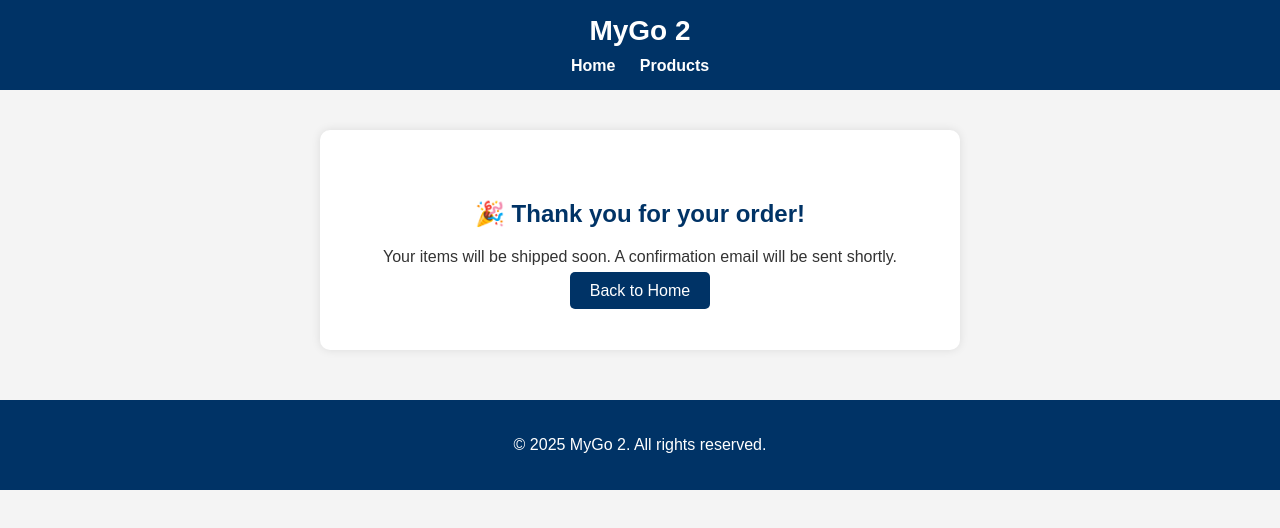
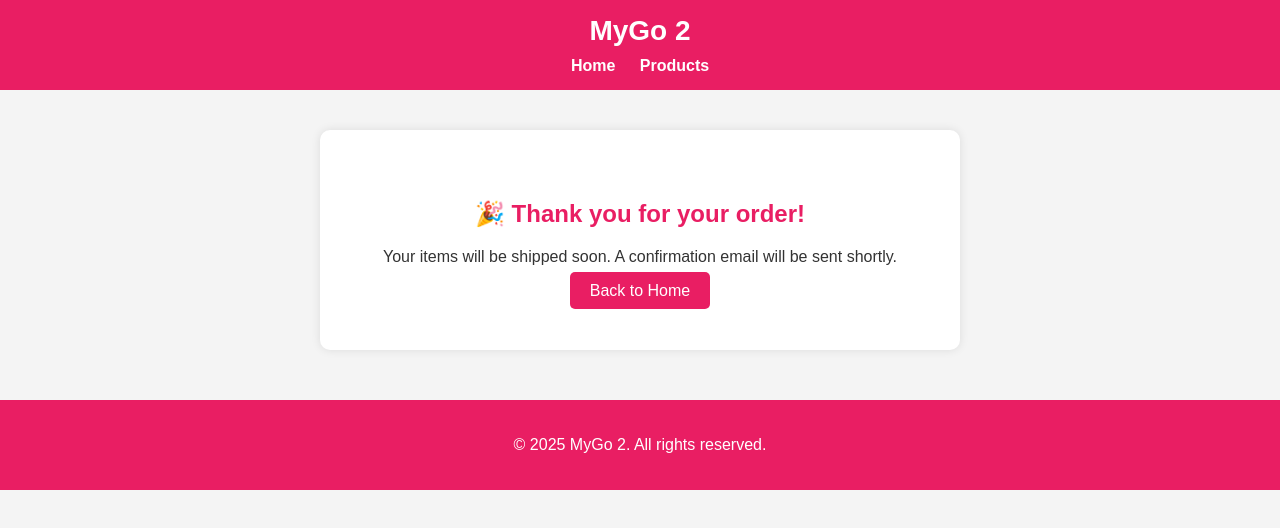
Before and after one commit to egartei5/MyGo2-Store, a plain HTML site: page confirmation.html in a window 1280 px wide. Drawn offline with Linux system fonts and the light colour scheme; files that its build step writes are made by us from their sources.

Commit message:
Update confirmation page to pink theme

```diff
--- a/confirmation.html
+++ b/confirmation.html
@@ -12,7 +12,7 @@
     }
 
     header {
-      background-color: #003366;
+      background-color: #e91e63;
       color: white;
       padding: 15px;
       text-align: center;
@@ -40,13 +40,13 @@
     }
 
     h2 {
-      color: #003366;
+      color: #e91e63;
     }
 
     .home-btn {
       margin-top: 30px;
       padding: 10px 20px;
-      background-color: #003366;
+      background-color: #e91e63;
       color: white;
       border: none;
       border-radius: 5px;
@@ -56,11 +56,11 @@
     }
 
     .home-btn:hover {
-      background-color: #004b99;
+      background-color: #c2185b;
     }
 
     footer {
-      background-color: #003366;
+      background-color: #e91e63;
       color: white;
       text-align: center;
       padding: 20px;
```
